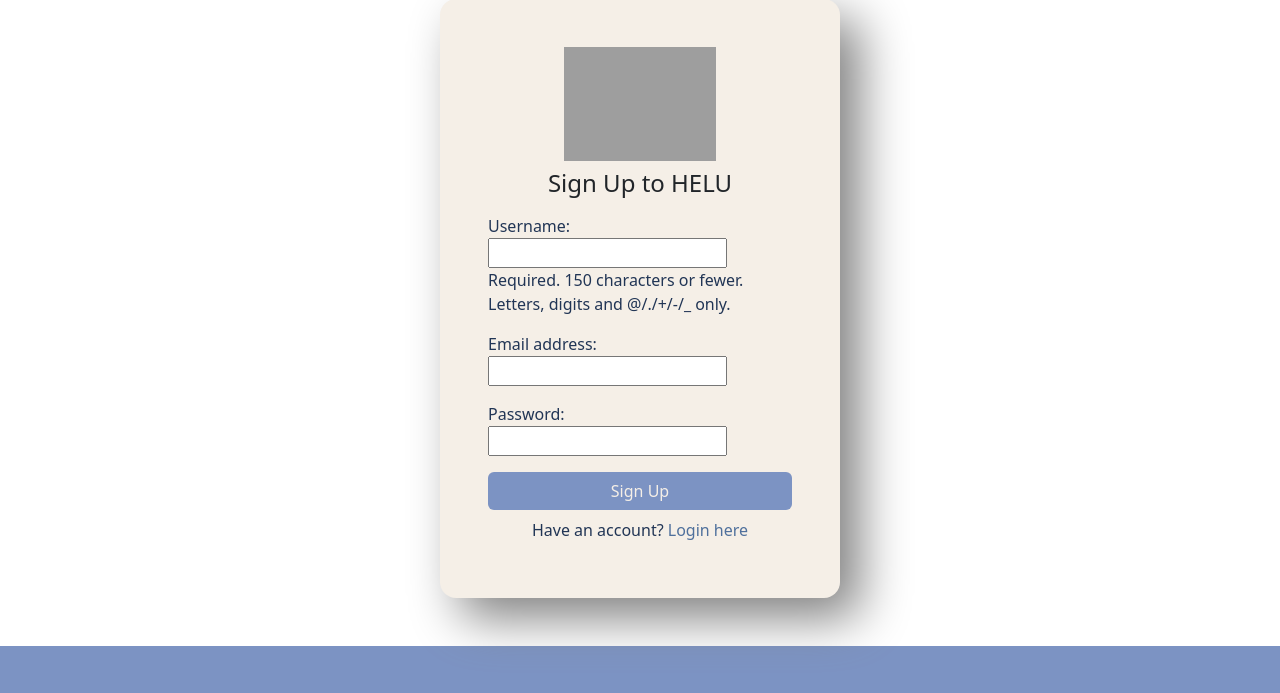
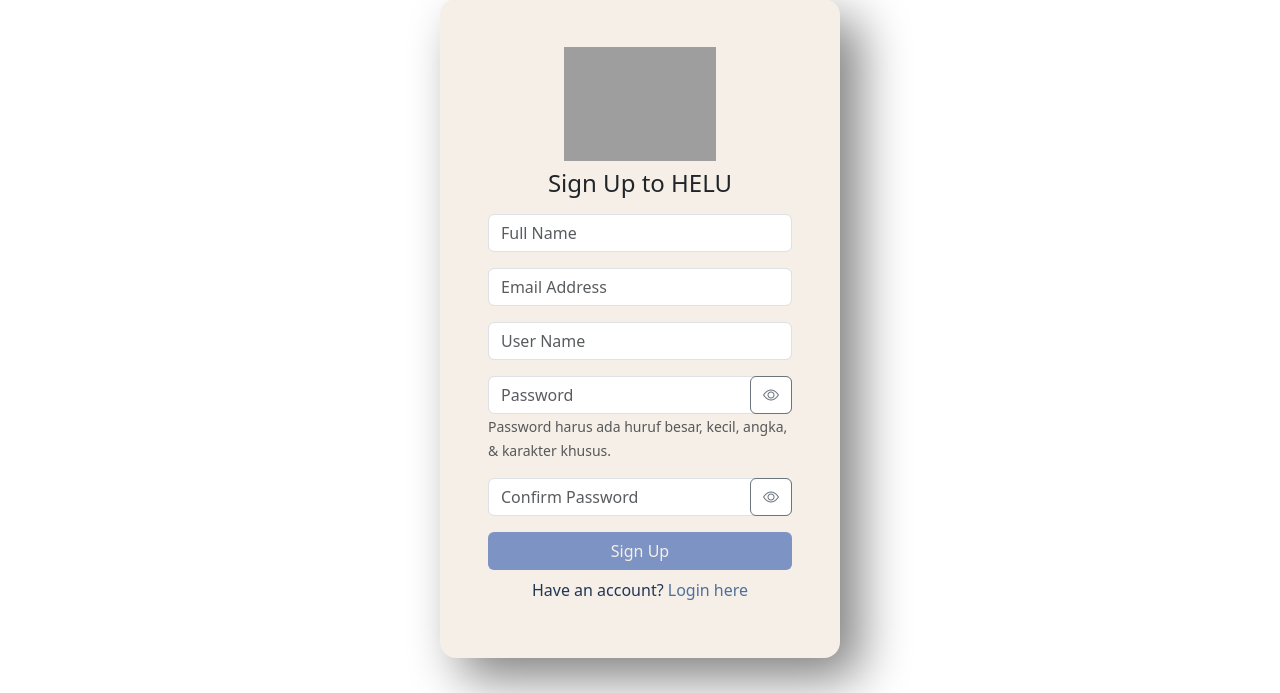
Before and after one commit to who-is-brillian/Final-HELU, a Django app: page /login/signup/ in a window 1280 px wide. Shown: the part 149-842 px from the top of the page. Run offline with Django 5.2, Linux system fonts and the light colour scheme; some libraries are stand-ins or nearby versions; grey boxes are pictures that could not be loaded.

Commit message:
debug login/register

```diff
--- a/contact/urls.py
+++ b/contact/urls.py
@@ -5,5 +5,5 @@
 
 app_name = 'contact'
 urlpatterns = [
-    path ('', views.contact, name='contact'),
+    path ('', views.contact , name='contact'),
 ]+ static(settings.MEDIA_URL, document_root=settings.MEDIA_ROOT)
--- a/templates/base.html
+++ b/templates/base.html
@@ -35,7 +35,7 @@
             <a class="nav-link color-light " href="{% url 'contact:contact' %}">Contact Us</a>
           </li>
           <li class="nav-item m-2">
-            <a class="btn-signIn btn bg-light1 border-0 rounded-5 color-dark" href="{% url 'user:login' %}">Sign In</a>
+            <a class="btn-signIn btn bg-light1 border-0 rounded-5 color-dark" href="{% url 'user:user_login' %}">Sign In</a>
           </li>
           <li class="nav-item m-2 ">
             <a class="btn-signUp btn bg-dark1 border-0 rounded-5 color-medium-light" href="{% url 'user:register' %}">Sign Up</a>
@@ -76,8 +76,8 @@
             <li><a href="{% url 'classPage:class_page' %}">Class</a></li>
             <li><a href="{% url 'home:about' %}">About</a></li>
             <li><a href="{% url 'home:about' %}">Contact Us</a></li>
-            <li><a href="login.html">Sign In</a></li>
-            <li><a href="signUp.html">Sign Up</a></li>
+            <li><a href="{% url 'user:user_login' %}">Sign In</a></li>
+            <li><a href="{% url 'user:register' %}">Sign Up</a></li>
           </ul>
         </article>
 
--- a/templates/signup.html
+++ b/templates/signup.html
@@ -1,19 +1,81 @@
-{%extends 'base.html'%}
-{%load static%}
+{% extends 'base.html' %}
+{% load static %}
 
-{%block title%} {{title}} {%endblock title%}
+{% block title %}
+    Sign Up - HELU
+{% endblock title %}
 
-{%block content%}
+{% block content %}
 <section class="d-flex d-flex align-items-center h-100" style="margin-top: 100px;">
-    <form class="mx-auto my-5 p-5 bg-light1 d-flex flex-column rounded-4" style="width: 400px; box-shadow: 20px 20px 50px grey;" id="signupForm">
+    <form method="POST" action="{% url 'user:register' %}" class="mx-auto my-5 p-5 bg-light1 d-flex flex-column rounded-4" style="width: 400px; box-shadow: 20px 20px 50px grey;" id="signupForm">
+        {% csrf_token %}
+        <img src="{% static 'img/L1.png' %}" alt="Logo Helu" class="w-50 mx-auto">
+        <h4 class="mx-auto py-2">Sign Up to HELU</h4>
 
-        <img src="img/L1.png" alt="Logo Helu" class="w-50 mx-auto">
-        <h4 class="mx-auto py-2">Sign Up to HELU</h4>
-        {% csrf_token %} {{ user_form.as_p }}
+        {% if registered %}
+        <div class="alert alert-success">
+            <strong>Success!</strong> You have successfully registered. You can now <a href="{% url 'user:user_login' %}">log in</a>.
+        </div>
+        {% elif user_form.errors %}
+        <div class="alert alert-danger">
+            <strong>Error!</strong> Please correct the errors below.
+        </div>
+        {% endif %}
+
+        <div class="mb-3">
+            <input type="text" name="username" placeholder="Full Name" class="form-control" required>
+        </div>
+
+        <div class="mb-3">
+            <input type="email" name="email" placeholder="Email Address" class="form-control" required>
+        </div>
+
+        <div class="mb-3">
+            <input type="text" name="username" placeholder="User Name" class="form-control" required>
+        </div>
+
+        <div class="mb-3 position-relative">
+            <input type="password" name="password" placeholder="Password" class="form-control" id="password" required>
+            <small class="text-muted">Password harus ada huruf besar, kecil, angka, & karakter khusus.</small>
+            <button type="button" class="btn btn-outline-secondary position-absolute top-0 end-0" id="togglePassword">
+                <i class="bi bi-eye" id="eyeIcon"></i>
+            </button>
+        </div>
+
+        <div class="mb-3 position-relative">
+            <input type="password" name="password2" placeholder="Confirm Password" class="form-control" id="confirmPassword" required>
+            <button type="button" class="btn btn-outline-secondary position-absolute top-0 end-0" id="toggleConfirmPassword">
+                <i class="bi bi-eye" id="confirmEyeIcon"></i>
+            </button>
+        </div>
+
         <button type="submit" class="btn bg-medium-dark color-light btn-hover">Sign Up</button>
-        <p class="mx-auto my-2"> Have an account? <a href="login.html" class="text-decoration-none color-medium-dark">Login here</a></p>
+        <p class="mx-auto my-2"> Have an account? <a href="{% url 'user:user_login' %}" class="text-decoration-none color-medium-dark">Login here</a></p>
     </form>
+</section>
 
-</section>
-{%endblock content%}
-{%block js%} {%endblock js%}
+{% endblock content %}
+
+{% block js %}
+<script>
+    // Toggle password visibility
+    const togglePassword = document.getElementById('togglePassword');
+    const passwordField = document.getElementById('password');
+
+    togglePassword.addEventListener('click', function (e) {
+        const type = passwordField.getAttribute('type') === 'password' ? 'text' : 'password';
+        passwordField.setAttribute('type', type);
+        this.classList.toggle('bi-eye');
+    });
+
+    // Toggle confirm password visibility
+    const toggleConfirmPassword = document.getElementById('toggleConfirmPassword');
+    const confirmPasswordField = document.getElementById('confirmPassword');
+
+    toggleConfirmPassword.addEventListener('click', function (e) {
+        const type = confirmPasswordField.getAttribute('type') === 'password' ? 'text' : 'password';
+        confirmPasswordField.setAttribute('type', type);
+        this.classList.toggle('bi-eye');
+    });
+</script>
+{% endblock js %}
--- a/user/forms.py
+++ b/user/forms.py
@@ -2,8 +2,19 @@
 from django.contrib.auth.models import User
 
 class UserForm(forms.ModelForm):
-    password = forms.CharField(widget=forms.PasswordInput())
-    # password = forms.CharField(widget=forms.PasswordInput(attrs={'class': 'form-control'}))
-    class Meta():
+    # Menambahkan konfirmasi password untuk validasi
+    password = forms.CharField(widget=forms.PasswordInput(), label='Password')
+    password2 = forms.CharField(widget=forms.PasswordInput(), label='Confirm Password')
+
+    class Meta:
         model = User
-        fields = ('username','email', 'password')
+        fields = ('username', 'email', 'password')
+
+    # Validasi untuk memastikan password dan konfirmasi password cocok
+    def clean_password2(self):
+        password1 = self.cleaned_data.get("password")
+        password2 = self.cleaned_data.get("password2")
+
+        if password1 and password2 and password1 != password2:
+            raise forms.ValidationError("Password and Confirm Password do not match")
+        return password2
--- a/user/urls.py
+++ b/user/urls.py
@@ -7,5 +7,5 @@
 
 urlpatterns = [
     path("signup/", views.register, name="register"),
-    path("login/", views.login, name="login"),
+    path("", views.user_login, name="user_login"),
 ]+ static(settings.MEDIA_URL, document_root=settings.MEDIA_ROOT)
--- a/user/views.py
+++ b/user/views.py
@@ -1,24 +1,26 @@
-from django.shortcuts import render
+from django.shortcuts import render, redirect
 from user.forms import UserForm
-
-from django.contrib.auth import authenticate, login, logout
-from django.http import HttpResponseRedirect, HttpResponse
+from django.contrib.auth import authenticate, login as auth_login, logout
+from django.http import HttpResponse
 from django.urls import reverse
 from django.contrib.auth.decorators import login_required
 
-# Create your views here.
+# Halaman index
 def index(request):
     return render(request, "index.html")
 
+# Halaman khusus untuk user yang sudah login
 @login_required
 def special(request):
     return HttpResponse("You are logged in, Nice!")
 
+# View untuk logout
 @login_required
 def user_logout(request):
     logout(request)
     return HttpResponseRedirect(reverse("index"))
 
+# View untuk registrasi
 def register(request):
     registered = False
 
@@ -26,8 +28,8 @@
         user_form = UserForm(data=request.POST)
 
         if user_form.is_valid():
-            user = user_form.save()
-            user.set_password(user.password)  # Hash the password
+            user = user_form.save(commit=False)
+            user.set_password(user.password)  # Meng-hash password
             user.save()
 
             registered = True
@@ -45,16 +47,17 @@
         },
     )
 
-def login(request):
+# View untuk login
+def user_login(request):
     if request.method == "POST":
-        email = request.POST.get("email")  # Get from login.html
-        password = request.POST.get("password")  # Get from login.html
+        email = request.POST.get("email")  # Ambil dari form login.html
+        password = request.POST.get("password")  # Ambil dari form login.html
 
-        user = authenticate(email=email, password=password)
+        user = authenticate(request, email=email, password=password)
 
         if user:
             if user.is_active:
-                login(request, user)
+                auth_login(request, user)  # Gunakan auth_login dari django
                 return HttpResponseRedirect(reverse("index"))
             else:
                 return HttpResponse("Account not active")
```
Also changed, not shown: contact/views.py (+23 -5 lines), templates/contact.html (+8 -0 lines), templates/login.html (+37 -11 lines), user/admin.py (+5 -3 lines), user/models.py (+4 -6 lines), db.sqlite3, user/migrations/0002_userprofileinfo_email_userprofileinfo_password.py (added).
